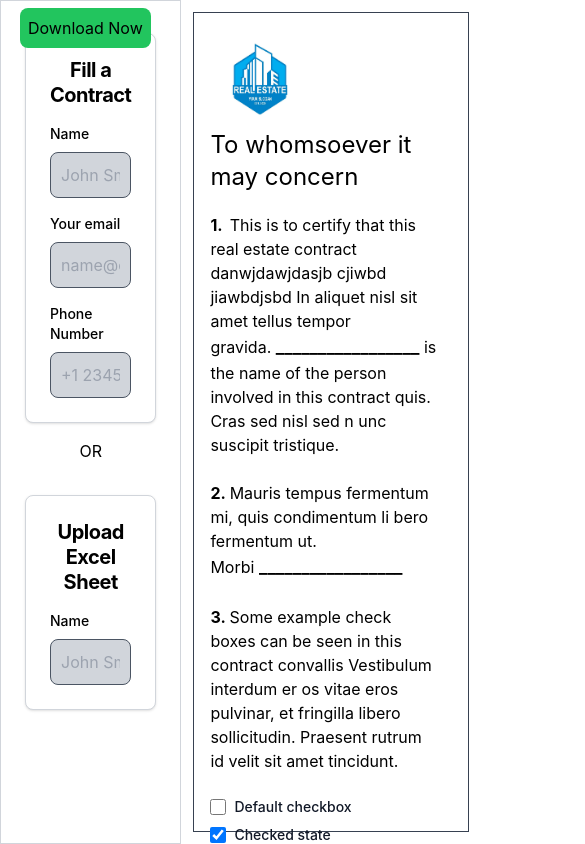
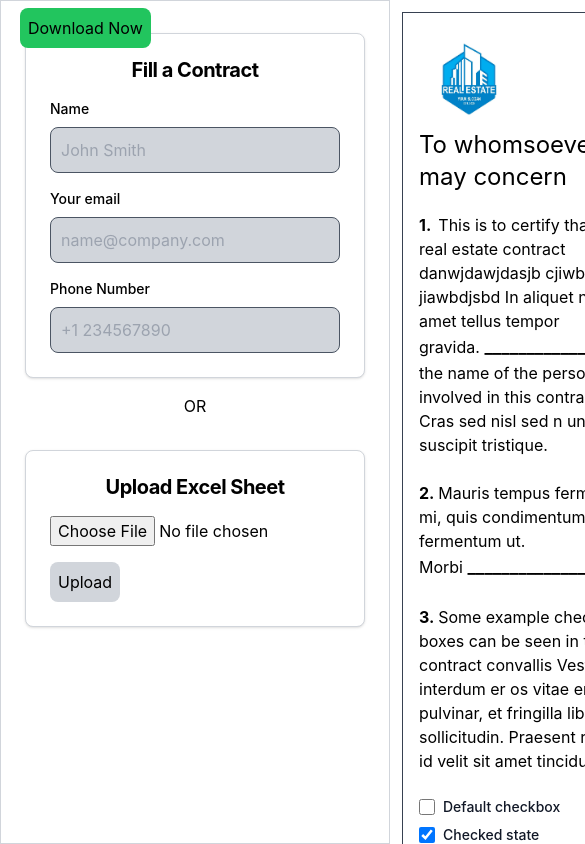
Before and after one commit to jvalaj/signmyproperty, a React (Create React App) app in the folder contract-demo/: page / in a window 390 px wide. Shown: the top 844 px of the page, 585 px wide, since content can reach past the window. Built offline with nearby package versions, Linux system fonts and the light colour scheme.

Commit message:
upload file function

```diff
--- a/contract-demo/src/components/pdf.js
+++ b/contract-demo/src/components/pdf.js
@@ -5,6 +5,7 @@ import jsPDF from 'jspdf';
 import pic from "./pic.jpg"
 import stamp from "./stamp.avif"
 import sig from "./signature.jpg"
+import * as XLSX from 'xlsx';
 const ContractPdf = () => {
 
     const pdfRef = useRef()
@@ -24,6 +25,42 @@ const ContractPdf = () => {
             pdf.save('contract.pdf');
         });
     };
+
+    const [excelData, setExcelData] = useState(null);
+    const [excelFile, setExcelFile] = useState(null);
+
+    // handle File
+    const handleFile = (e) => {
+        let selectedFile = e.target.files[0];
+        if (selectedFile) {
+            let reader = new FileReader();
+            reader.readAsArrayBuffer(selectedFile);
+            reader.onload = (e) => {
+                setExcelFile(e.target.result);
+            }
+        }
+        else {
+            alert("no file selected")
+            console.log('plz select your file');
+        }
+    }
+
+    // submit function
+    const handleSubmit = (e) => {
+        e.preventDefault();
+        if (excelFile !== null) {
+            const workbook = XLSX.read(excelFile, { type: 'buffer' });
+            const worksheetName = workbook.SheetNames[0];
+            const worksheet = workbook.Sheets[worksheetName];
+            const data = XLSX.utils.sheet_to_json(worksheet);
+            setExcelData(data);
+            console.log(data)
+        }
+        else {
+            setExcelData(null);
+        }
+    }
+
     const [name, setName,
         email, setEmail,
         password, setPassword,
@@ -31,7 +68,7 @@ const ContractPdf = () => {
         address, setAddress,
         answer, setAnswer] = useForm()
     return (
-        <div className="flex flex-row h-screen w-screen">
+        <div className="flex flex-row w-screen">
             <section className="bg-white border w-full h-screen border-gray-300">
                 <div className=" flex flex-col items-center justify-center px-6 py-8 gap-4 mx-auto ">
 
@@ -88,24 +125,22 @@ const ContractPdf = () => {
                             </h1>
                             <form className="space-y-4 md:space-y-6" >
                                 <div>
-                                    <label htmlFor="email" className="block mb-2 text-sm font-medium ">Name</label>
-                                    <input value={name}
-                                        onChange={(e) => setName(e.target.value)}
-                                        type=""
-                                        name=""
-                                        id=""
-                                        className=" sm:text-sm rounded-lg block w-full p-2.5 bg-gray-300 border border-gray-600 placeholder-gray-400 text- "
-                                        placeholder="John Smith"
+
+                                    <input
+                                        onChange={handleFile}
+                                        type="file"
+
                                         required />
+
                                 </div>
 
-
+                                <button type="submit" onClick={handleSubmit} className="rounded-lg p-2 bg-gray-300">Upload </button>
                             </form>
                         </div>
                     </div>
                 </div>
             </section>
-            <div className="bg-white p-4 m-3 border border-gray-700" ref={pdfRef}>
+            <div className="bg-white w-full p-4 m-3 border border-gray-700" ref={pdfRef}>
 
                 <img src={pic}
                     height={100}
```
